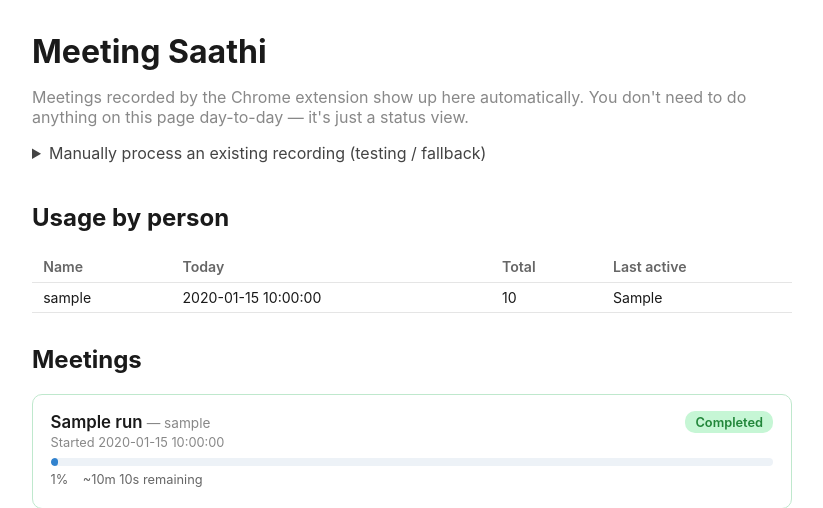
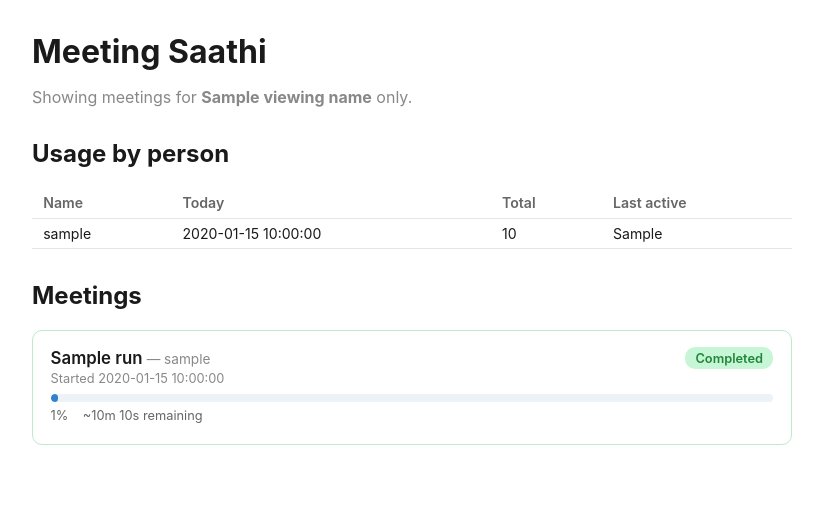
Before and after one commit to aditya2004-source/meeting-saathi, a FastAPI app: template app/web/templates/index.html in a window 1280 px wide. Shown: the top 508 px of the page, without its empty margins (228-1051 px from the left). Run offline with FastAPI, Linux system fonts and the light colour scheme; the template is opened without the code that fills it: most values are stand-ins (such as "Sample title", 1, 10 or a date in 2020); some libraries are stand-ins or nearby versions.

Commit message:
Scope the dashboard to one person's own meetings
GET /?name=... (sent automatically by the extension's "View Dashboard"
button, using its own stored user_name) now shows only that person's
meetings and hides the "Usage by person" table and the manual-upload
testing form -- previously every visitor saw every customer's meetings
mixed together with no filtering at all. The unfiltered owner view
(no ?name=) is unchanged.

Co-Authored-By: Claude Sonnet 5 <noreply@anthropic.com>
Claude-Session: https://claude.ai/code/session_017Pdwj9hm8LQEGnAZeEiBCJ

```diff
--- a/app/db.py
+++ b/app/db.py
@@ -139,11 +139,22 @@ def get_run(run_id: str) -> Optional[dict[str, Any]]:
     return dict(row) if row else None
 
 
-def list_runs(limit: int = 50) -> list[dict[str, Any]]:
+def list_runs(limit: int = 50, user_name: Optional[str] = None) -> list[dict[str, Any]]:
+    """`user_name` scopes the dashboard to one person's own meetings (see
+    /?name=... in app.main.index()) -- without it, this returns every
+    meeting from every person, which is only appropriate for the owner's
+    own unfiltered admin view, not something to hand to a customer.
+    """
     with _connect() as conn:
-        rows = conn.execute(
-            "SELECT * FROM meeting_runs ORDER BY created_at DESC LIMIT ?", (limit,)
-        ).fetchall()
+        if user_name:
+            rows = conn.execute(
+                "SELECT * FROM meeting_runs WHERE user_name = ? ORDER BY created_at DESC LIMIT ?",
+                (user_name, limit),
+            ).fetchall()
+        else:
+            rows = conn.execute(
+                "SELECT * FROM meeting_runs ORDER BY created_at DESC LIMIT ?", (limit,)
+            ).fetchall()
     return [dict(row) for row in rows]
 
 
--- a/app/main.py
+++ b/app/main.py
@@ -91,15 +91,27 @@ def _progress_for_run(run: dict) -> dict:
 
 
 @app.get("/")
-def index(request: Request):
-    runs = db.list_runs()
+def index(request: Request, name: str = ""):
+    """`name` (from the extension's "View Dashboard" button, which passes
+    its own stored user_name) scopes this to just that person's meetings --
+    without it, this is the owner's own unfiltered view of everyone. A
+    customer should never see another customer's meetings/usage, so the
+    "Usage by person" table (everyone's activity) is only shown in the
+    unfiltered view, never a scoped one.
+    """
+    name = name.strip()
+    runs = db.list_runs(user_name=name or None)
     for run in runs:
         run["started_display"] = _format_started(run["created_at"])
         run["progress"] = _progress_for_run(run)
-    usage = db.usage_summary()
-    for entry in usage:
-        entry["last_active_display"] = _format_started(entry["last_active"])
-    return templates.TemplateResponse("index.html", {"request": request, "runs": runs, "usage": usage})
+    usage = []
+    if not name:
+        usage = db.usage_summary()
+        for entry in usage:
+            entry["last_active_display"] = _format_started(entry["last_active"])
+    return templates.TemplateResponse(
+        "index.html", {"request": request, "runs": runs, "usage": usage, "viewing_name": name}
+    )
 
 
 def _start_processing(
--- a/app/web/templates/index.html
+++ b/app/web/templates/index.html
@@ -7,6 +7,9 @@
 </head>
 <body>
   <h1>Meeting Saathi</h1>
+  {% if viewing_name %}
+    <p class="muted">Showing meetings for <strong>{{ viewing_name }}</strong> only.</p>
+  {% else %}
     <p class="muted">
       Meetings recorded by the Chrome extension show up here automatically.
       You don't need to do anything on this page day-to-day — it's just a
@@ -25,6 +28,7 @@
         <button type="submit">Generate documents</button>
       </form>
     </details>
+  {% endif %}
 
   {% if usage %}
   <h2>Usage by person</h2>
```
Also changed, not shown: extension/popup.js (+7 -2 lines), tests/test_dashboard_scoping.py (added, +51 -0 lines), tests/test_db.py (+23 -0 lines). Lines whose indentation alone changed are shown as unchanged.
